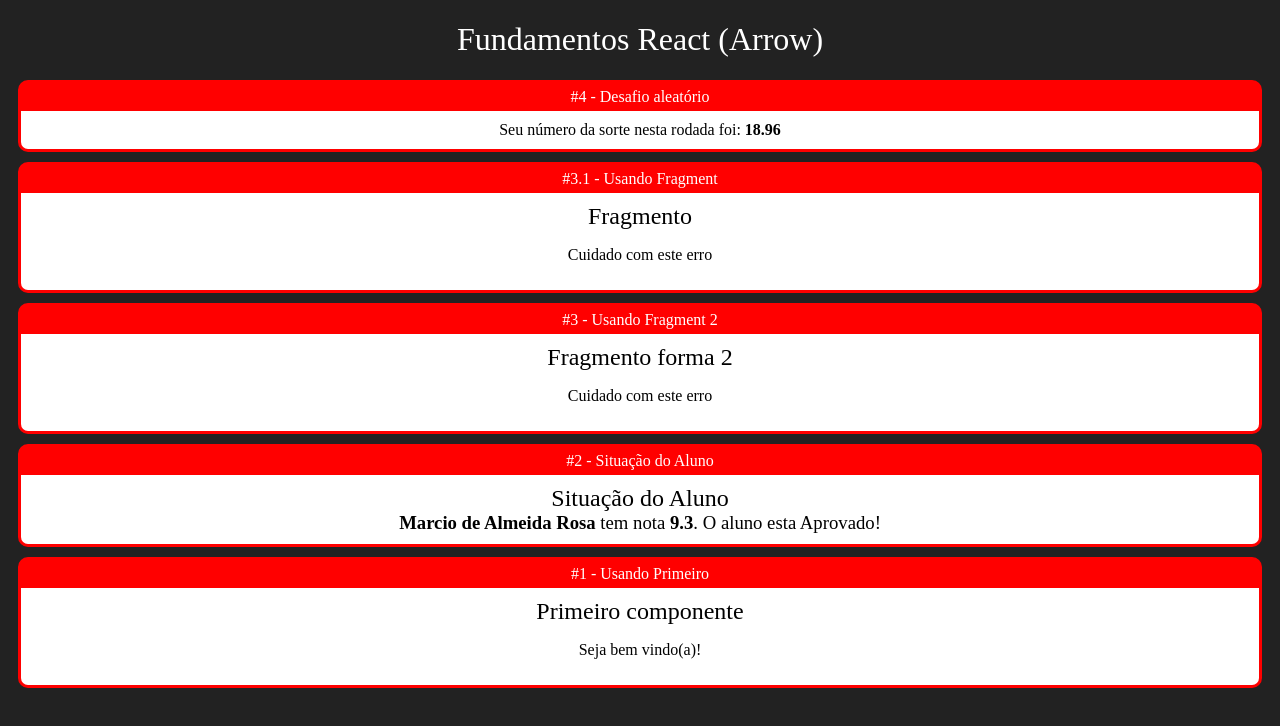
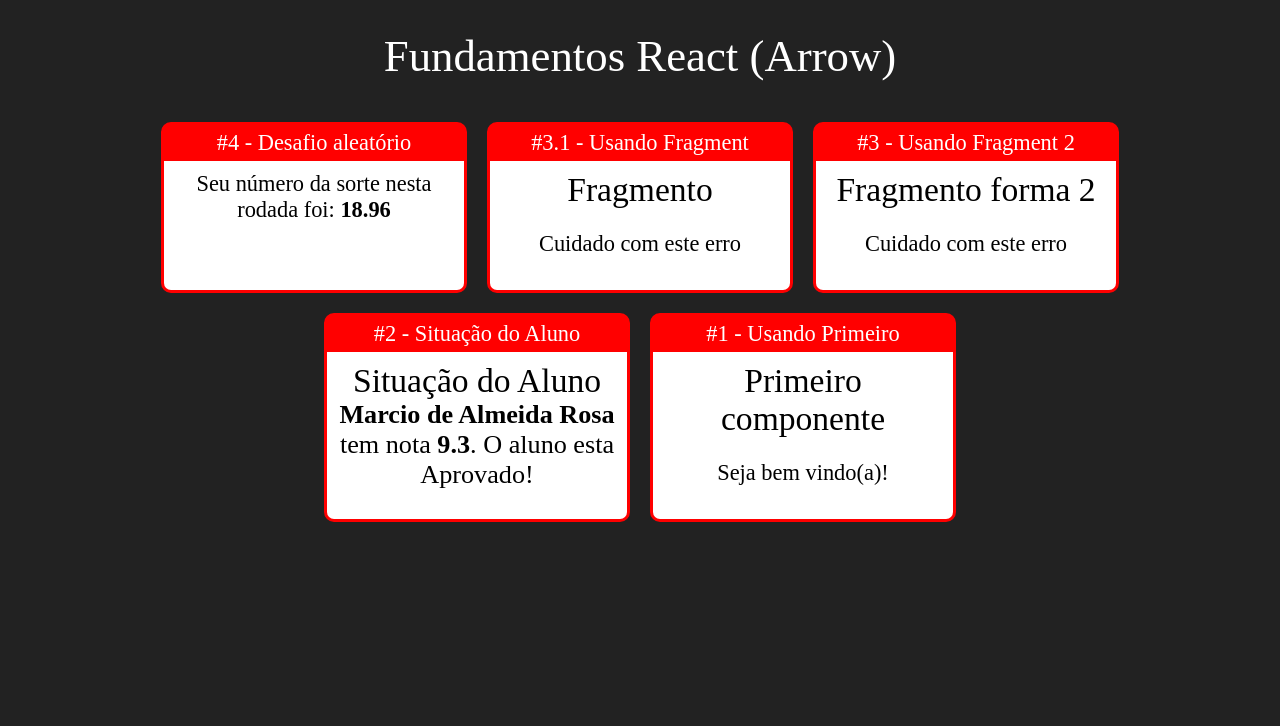
Before and after one commit to MarcioDeAlmeidaRosa/curso-react-redux, a React (Create React App) app in the folder fundamentos-react/: page / in a window 1280 px wide. Shown: the top 726 px of the page. Built offline with nearby package versions, Linux system fonts and the light colour scheme.

Commit message:
25. Componente Card #02 - trabalhando com flexbox para deixar os cardis resposivos na tela

```diff
--- /dev/null
+++ b/fundamentos-react/src/App.css
@@ -0,0 +1,5 @@
+.App .Cards {
+    display: flex;
+    justify-content: center;
+    flex-wrap: wrap;
+}
--- a/fundamentos-react/src/App.jsx
+++ b/fundamentos-react/src/App.jsx
@@ -1,3 +1,4 @@
+import './App.css';
 import React from "react";
 
 import Primeiro from "./components/basics/Primeiro";
@@ -8,8 +9,10 @@
 import Cards from "./components/layout/Cards";
 
 export default () => (
-  <div id="app">
+  <div className="App">
     <h1>Fundamentos React (Arrow)</h1>
+
+    <div className="Cards">
       <Cards Title="#4 - Desafio aleatório">
         <Random minValue={1} maxValue={100} />
       </Cards>
@@ -34,4 +37,5 @@
         <Primeiro />
       </Cards>
     </div>
+  </div>
 );
--- a/fundamentos-react/src/components/layout/Cards.css
+++ b/fundamentos-react/src/components/layout/Cards.css
@@ -4,6 +4,10 @@
     overflow: hidden;
     border: 3px solid red;
     margin: 10px;
+    display: flex;
+    flex-direction: column;
+    min-width: 300px;
+    max-width: 300px;
 }
 
 .Card .Title {
@@ -16,4 +20,5 @@
     background-color: #fff;
     color: #000;
     padding: 10px;
+    flex-grow: 1;
 }
--- a/fundamentos-react/src/index.css
+++ b/fundamentos-react/src/index.css
@@ -3,6 +3,7 @@
     background-color: #222;
     color: #fff;
     text-align: center;
+    font-size: 1.4rem;
 }
 
 h1, h2, h3 {
```
Lines whose indentation alone changed are shown as unchanged.
